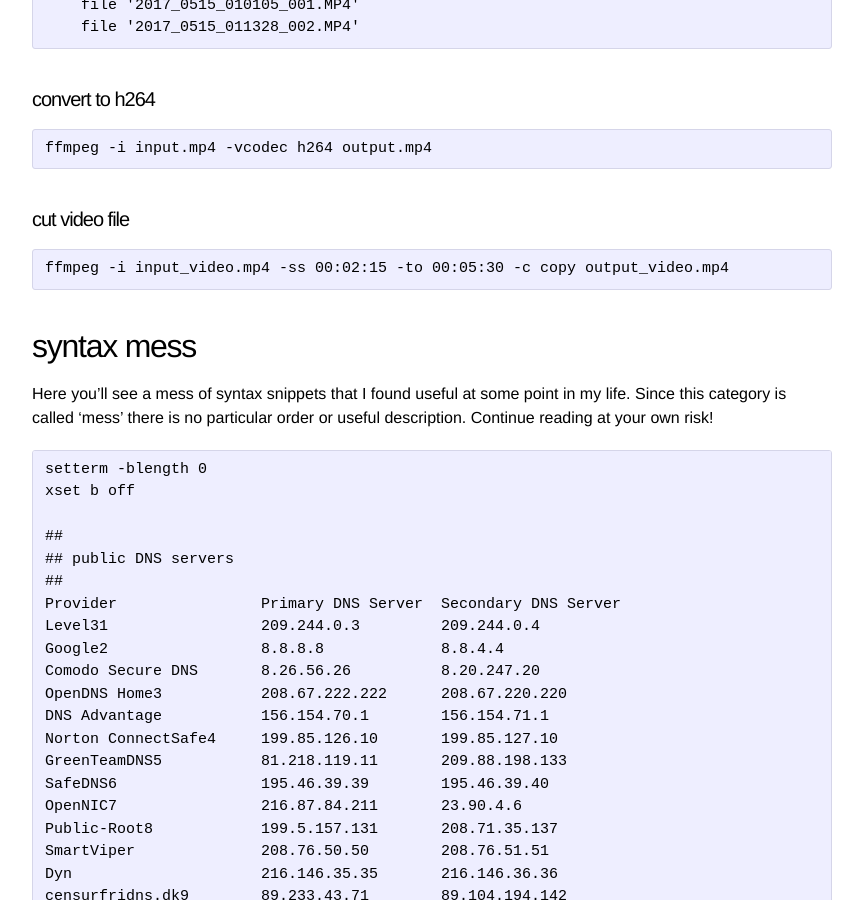
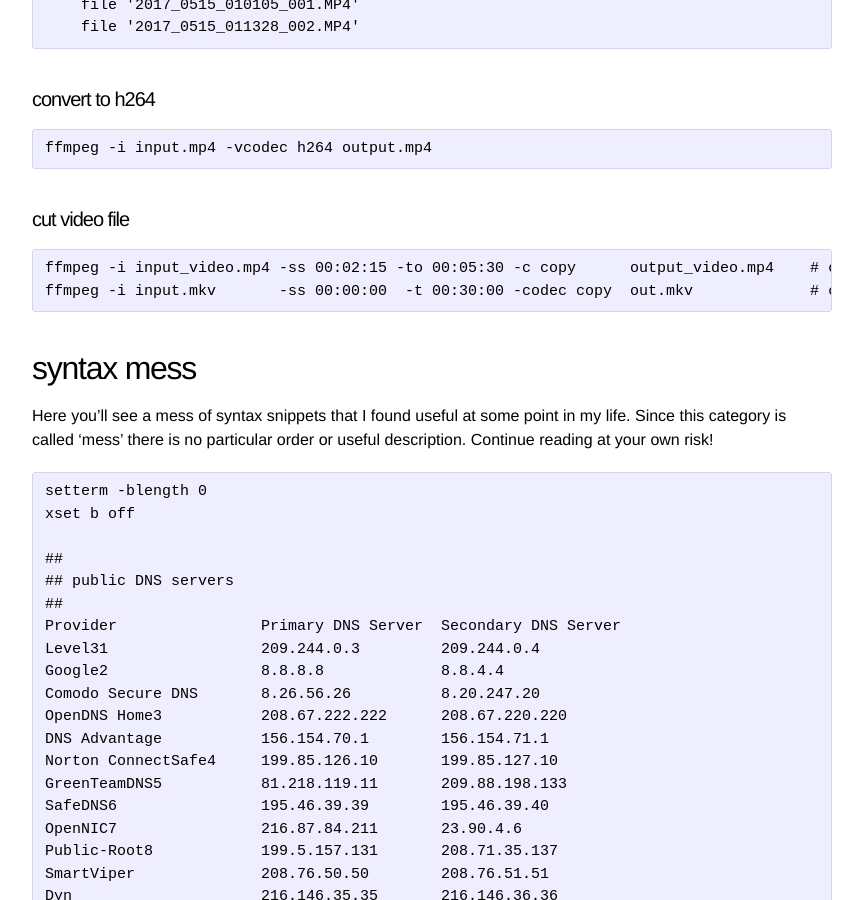
Before and after one commit to jewirth/jewirth.github.io, a Jekyll site: the page built from syntax.md, in a window 1280 px wide and 900 px high, scrolled down 9284 px. Shown: the whole window, without its empty margins (208-1071 px from the left). Built offline with Jekyll 4.4.1, drawn with Linux system fonts in a browser that asks for light colours.

Commit message:
Update syntax.md

```diff
--- a/syntax.md
+++ b/syntax.md
@@ -417,7 +417,8 @@
 <a name="256"></a>
 
 ### cut video file
-    ffmpeg -i input_video.mp4 -ss 00:02:15 -to 00:05:30 -c copy output_video.mp4
+    ffmpeg -i input_video.mp4 -ss 00:02:15 -to 00:05:30 -c copy      output_video.mp4    # cut before 2:15 and after 5:30
+    ffmpeg -i input.mkv       -ss 00:00:00  -t 00:30:00 -codec copy  out.mkv             # cut after 30 minutes
 
 <a name="3"></a>
 
```
